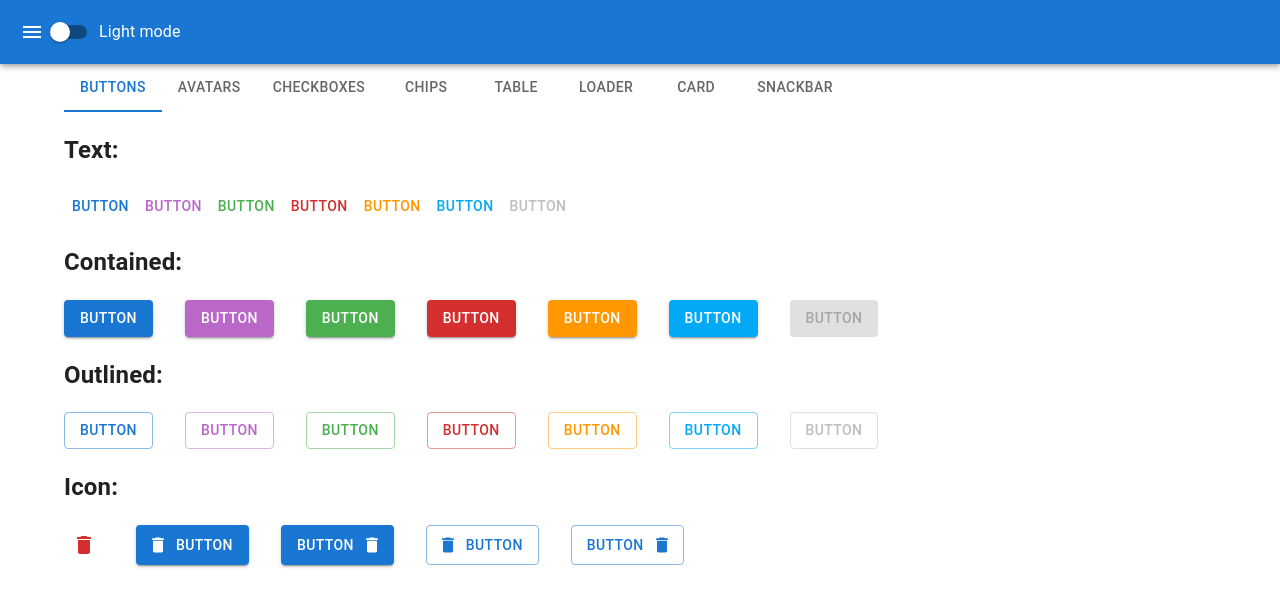
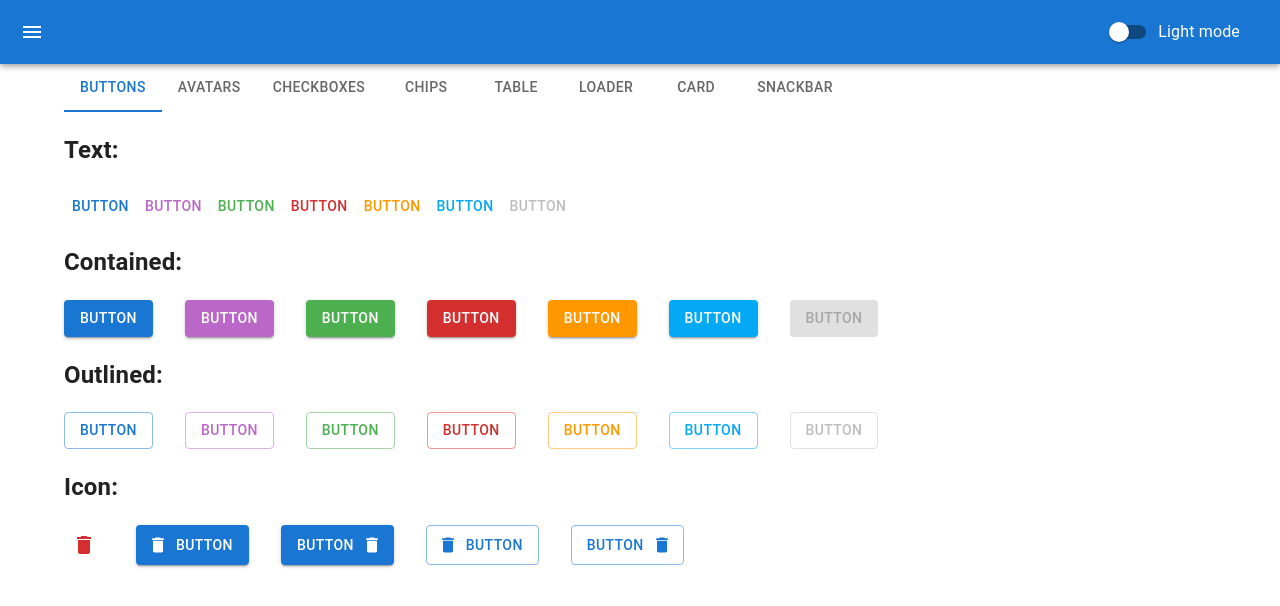
Before and after one commit to ShreyasVH/react-material-ui, a React (Create React App) app: page / in a window 1280 px wide. Shown: the top 606 px of the page. Built offline with nearby package versions, Linux system fonts and the light colour scheme.

Commit message:
switch positioning
* support dark theme

* using system default mode

* colors changed

* snackbar changes

* optimizing

* handling position of theme selector

```diff
--- a/src/components/themeSelector.js
+++ b/src/components/themeSelector.js
@@ -10,6 +10,7 @@ export default function ThemeSelector() {
 
     return (
         <FormControlLabel
+            sx={{ml: 'auto'}}
             label={mode === "dark" ? "Dark mode" : "Light mode"}
             control={
                 <Switch
```
